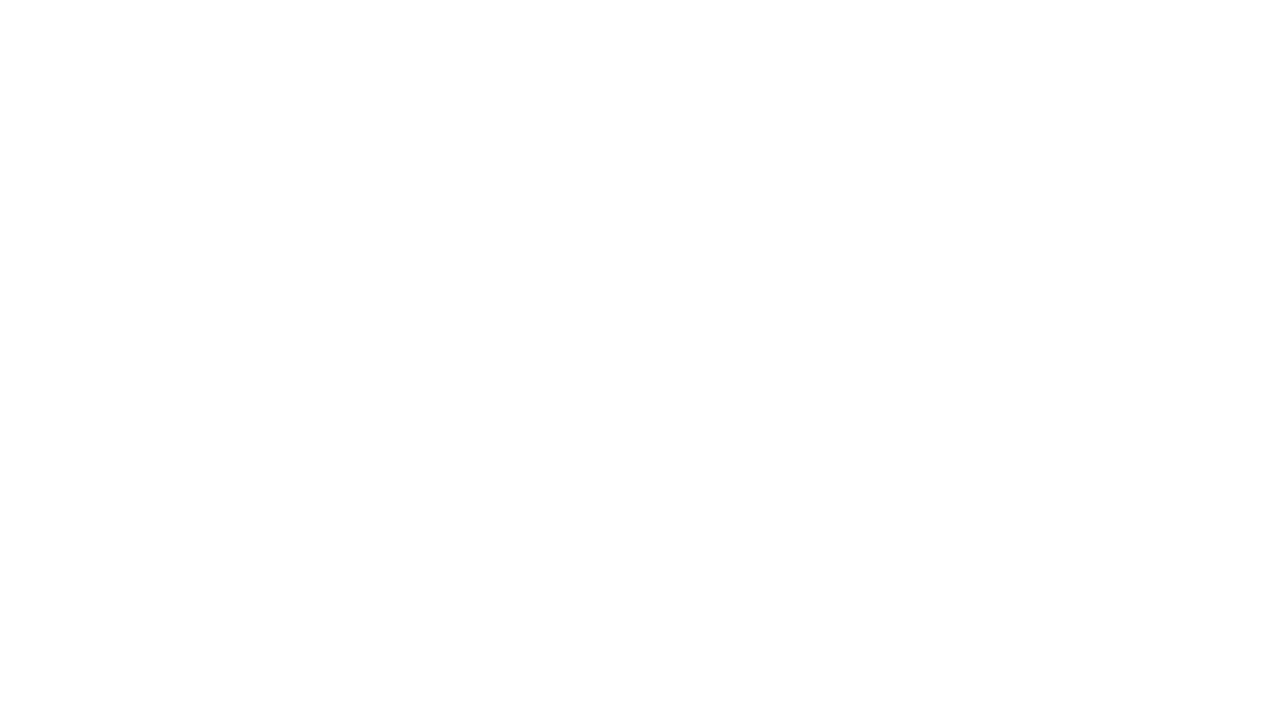
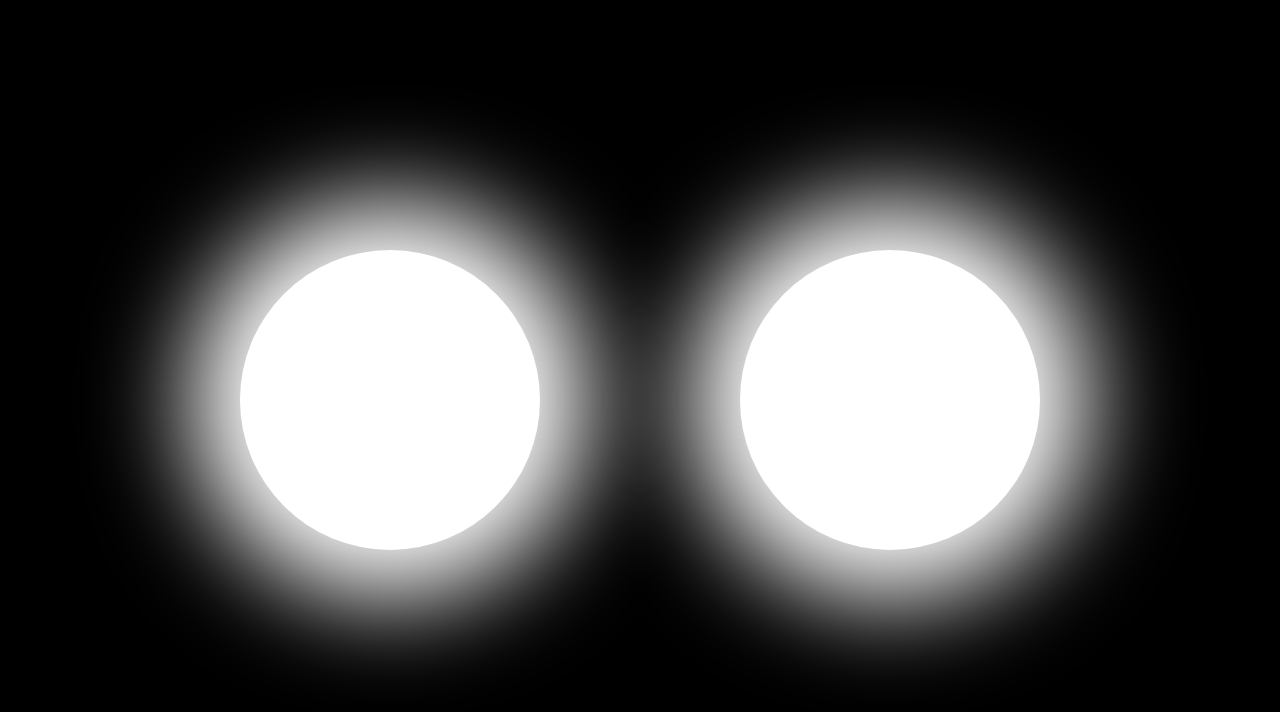
Before and after one commit to A-Kulchitskiy/Gooey_effect, a plain HTML site: page index.html in a window 1280 px wide. Drawn offline with Linux system fonts and the light colour scheme.

Commit message:
feat: add circle

```diff
--- a/index.html
+++ b/index.html
@@ -9,7 +9,10 @@
 </head>
 
 <body>
-
+    <div class="container">
+        <div class="circle left"></div>
+        <div class="circle right"></div>
+    </div>
 </body>
 
 </html>
--- a/style/style.scss
+++ b/style/style.scss
@@ -0,0 +1,42 @@
+* {
+    margin: 0;
+    padding: 0;
+    box-sizing: border-box;
+}
+
+body {
+    display: flex;
+    justify-content: center;
+    align-items: center;
+    min-height: 100vh;
+    background: #000000;
+    overflow: hidden;
+}
+
+.container {
+    position: relative;
+    width: 800px;
+    display: flex;
+    justify-content: space-between;
+}
+
+.circle {
+    position: relative;
+    min-width: 300px;
+    height: 300px;
+    border-radius: 50%;
+    background: #ffffff;
+}
+
+.circle::before {
+    content: '';
+    position: absolute;
+    top: -50px;
+    left: -50px;
+    bottom: -50px;
+    right: -50px;
+    border-radius: 50%;
+    background: #ffffff;
+    z-index: 1;
+    filter: blur(50px);
+}
```
Also changed, not shown: style/style.css, 1 other file.
